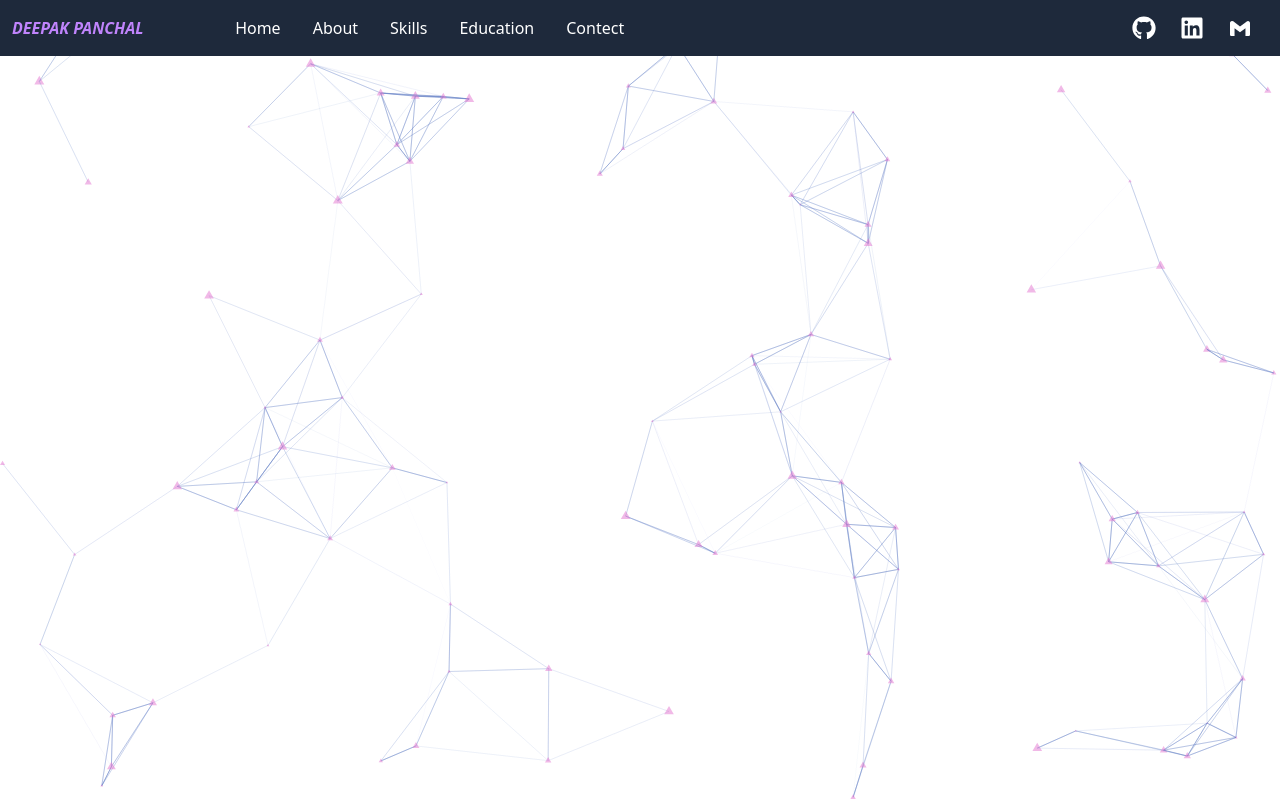
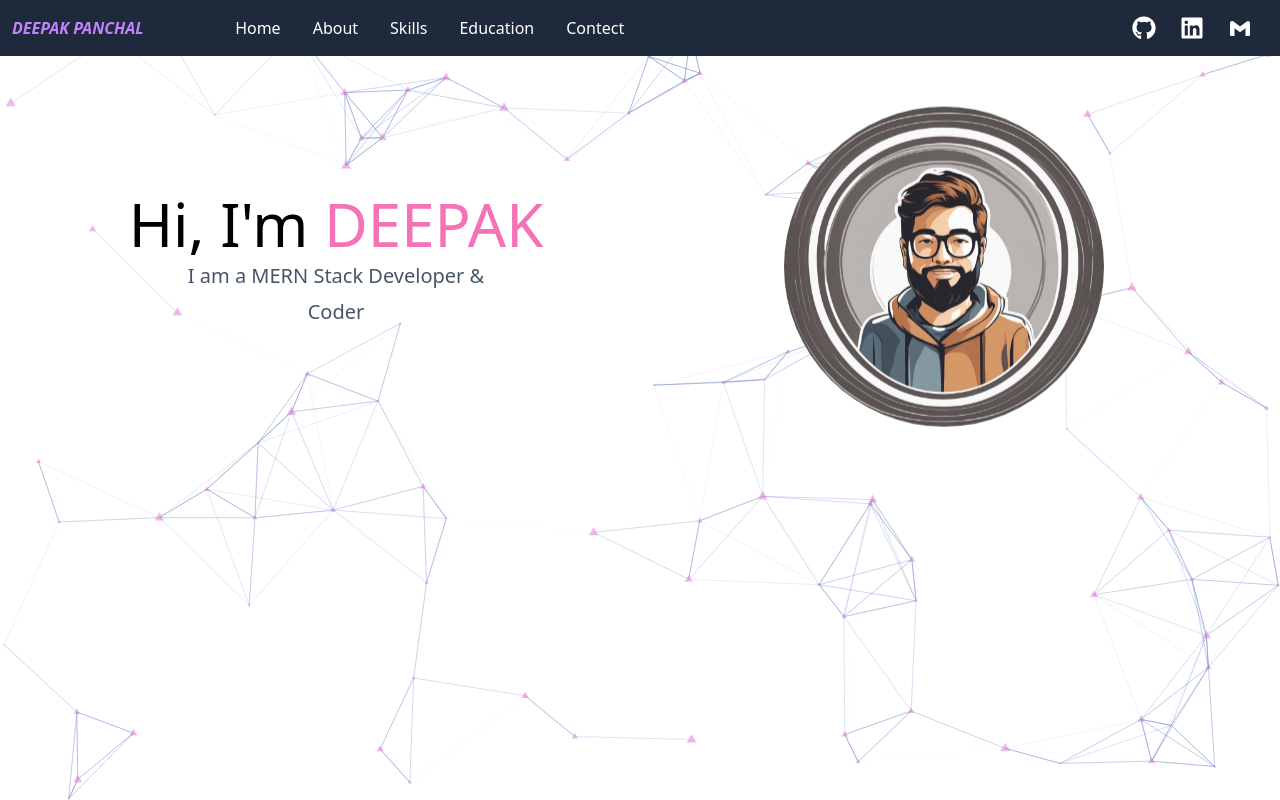
Before and after one commit to tech-deepakk/Portfolio, a React (Vite) app: page / in a window 1280 px wide. Built offline with nearby package versions, Linux system fonts and the light colour scheme.

Commit message:
create about page and include custom animation and add to app component

```diff
--- a/src/App.jsx
+++ b/src/App.jsx
@@ -1,11 +1,13 @@
+import About from "./components/About";
 import MainBg from "./components/MainBg";
-import Header from "./components/Header";
+import Navbar from "./components/Navbar";
 
 function App() {
   return (
     <>
-      <Header></Header>
       <MainBg></MainBg>
+      <Navbar></Navbar>
+      <About></About>
     </>
   );
 }
--- /dev/null
+++ b/src/components/About.jsx
@@ -0,0 +1,38 @@
+import React from "react";
+import profileImg from "../assets/Developer.jpg";
+
+function About() {
+  return (
+    <div className=" md:h-96 md:flex md:items-center md:justify-between mt-4 px-8">
+      <div className=" hidden md:w-1/2 md:h-full  md:flex md:flex-col md:items-center md:justify-center gap-2 ">
+        <span className=" text-4xl md:text-6xl">
+          Hi, I'm <span className=" text-pink-400">DEEPAK </span>
+        </span>
+        <span className="text-xl text-slate-600">I am a MERN Stack Developer &</span>
+        <span className="text-xl text-slate-600">Coder</span>
+        <div>
+          <a href={"#"} download={"resume"} target="_blank"></a>
+        </div>
+      </div>
+      <div className=" mt-4 md:w-1/2 md:h-full flex md:items-center md:justify-center ">
+        <img
+          src={profileImg}
+          alt=""
+          className=" w-50 h-50 md:w-[20rem] object-cover rounded-full image-float"
+        />
+      </div>
+      <div className=" md:hidden  flex flex-col mt-4 items-center">
+        <span className=" text-4xl ">
+          Hi, I'm <span className=" text-pink-400">DEEPAK </span>
+        </span>
+        <span className=" text-xl text-slate-600">I am a MERN Stack Developer &</span>
+        <span className=" text-slate-600">Coder</span>
+        <div>
+          <a href={"#"} download={"resume"} target="_blank"></a>
+        </div>
+      </div>
+    </div>
+  );
+}
+
+export default About;
--- a/src/components/Header.jsx
+++ /dev/null
@@ -1,11 +0,0 @@
-import Navbar from "./Navbar";
-
-function Header() {
-  return (
-    <div>
-      <Navbar></Navbar>
-    </div>
-  );
-}
-
-export default Header;
--- a/src/index.css
+++ b/src/index.css
@@ -1,3 +1,20 @@
 @tailwind base;
 @tailwind components;
 @tailwind utilities;
+
+.image-float {
+  animation-name: custom-bounce;
+  animation-duration: 2s;
+  animation-iteration-count: infinite;
+  animation-timing-function: ease-in-out;
+}
+
+@keyframes custom-bounce {
+  0%,
+  100% {
+    transform: translateY(0);
+  }
+  50% {
+    transform: translateY(-10px);
+  }
+}
```
Also changed, not shown: src/assets/Developer.jpg (added).
